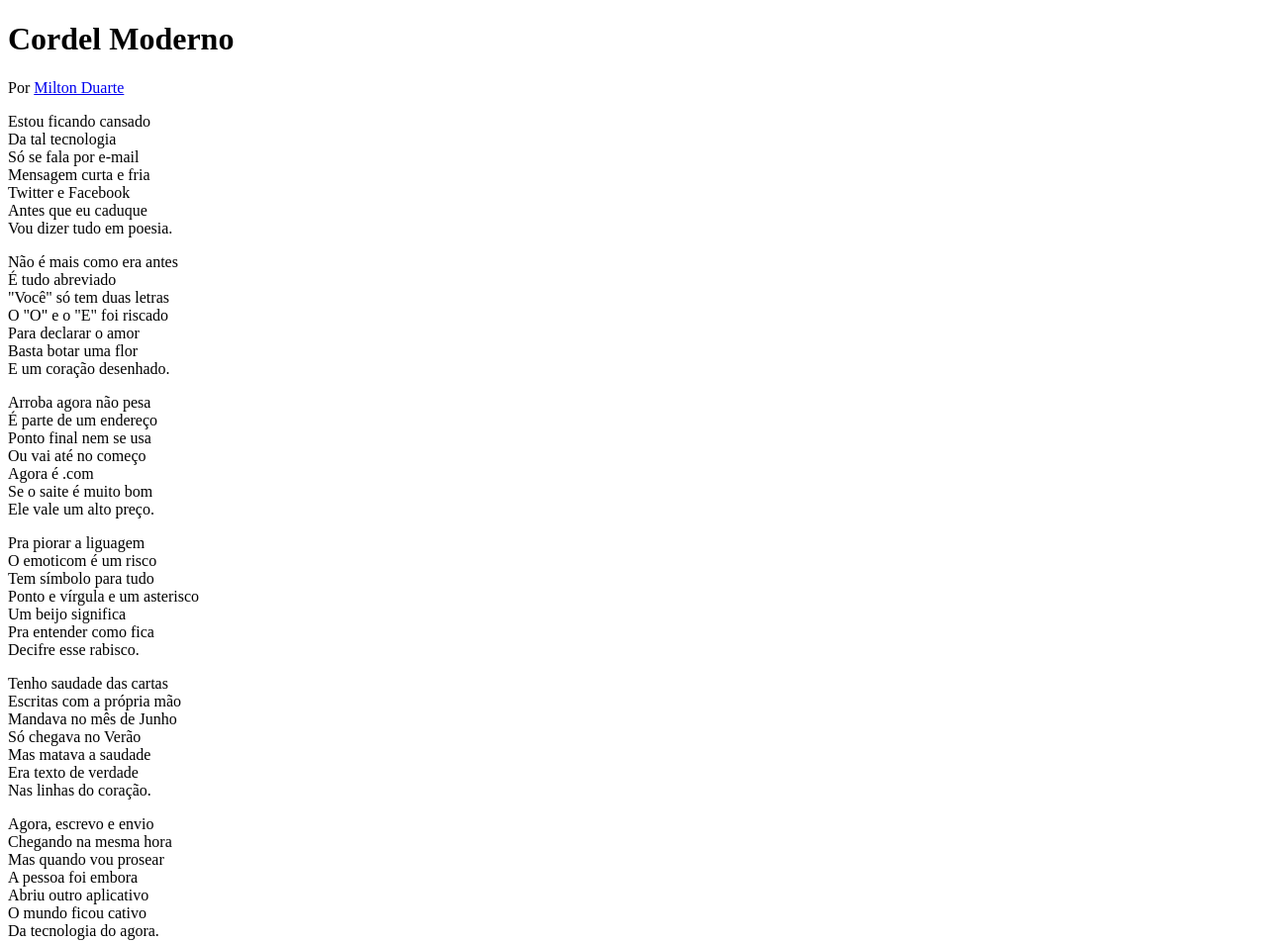
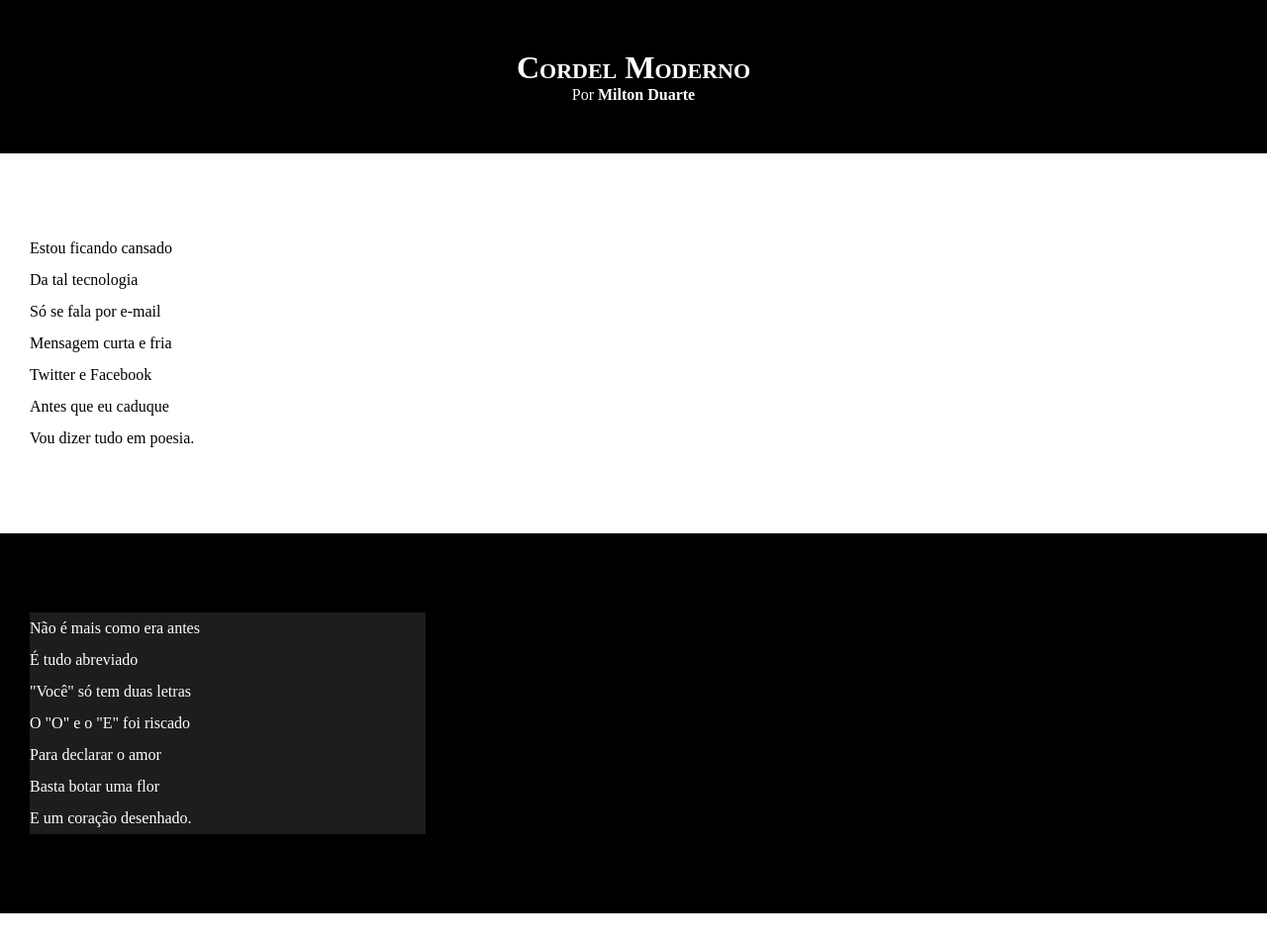
Before and after one commit to Ketleyoliveira123/html-css, a plain HTML site: page desafios/d012/index.html in a window 1280 px wide. Shown: the top 953 px of the page at 99% size. Drawn offline with Linux system fonts and the light colour scheme.

Commit message:
atualizei o css e os blocos

```diff
--- a/desafios/d012/index.html
+++ b/desafios/d012/index.html
@@ -15,7 +15,7 @@
 
         </header>
 
-    <section>
+    <section class="normal">
         <p>
             Estou ficando cansado <br>
             Da tal tecnologia <br>
@@ -27,7 +27,7 @@
         </p>
     </section>
 
-    <section>
+    <section class="imagem">
         <p>
             Não é mais como era antes <br>
             É tudo abreviado <br>
@@ -39,7 +39,7 @@
         </p>
     </section>
 
-    <section>
+    <section class="normal">
 
             <p>
                 Arroba agora não pesa <br>
@@ -63,7 +63,7 @@
 
     </section>
 
-    <section>
+    <section class="imagem">
         <p>
             Tenho saudade das cartas <br>
             Escritas com a própria mão <br>
@@ -75,7 +75,7 @@
         </p>
     </section>
 
-    <section>
+    <section class="normal">
         <p>
             Agora, escrevo e envio <br>
             Chegando na mesma hora <br>
--- a/desafios/d012/style.css
+++ b/desafios/d012/style.css
@@ -1 +1,67 @@
 @charset "UTF-8";
+
+* {
+    margin: 0px;
+    padding: 0px;
+}
+
+html, body {
+    min-height: 100vh;
+    background-color: darkgray;
+}
+
+header {
+    background-color: black;
+    color: white;
+    text-align: center;
+}
+
+header > h1 {
+    padding-top: 50px;
+    font-variant: small-caps;
+}
+
+header > p {
+    padding-bottom: 50px;
+}
+
+header a, footer a {
+    color: white;
+    text-decoration: none;
+    font-weight: bolder;
+}
+
+header a:hover, footer a:hover {
+    text-decoration: underline;
+}
+
+section {
+    padding-top: 10vh;
+    padding-bottom: 10vh;
+    line-height: 2em;
+    padding-left: 30px;
+
+}
+
+section.normal {
+    background-color: white;
+    color: black;
+}
+
+section.imagem {
+    background-color: black;
+    color: white;
+}
+
+section.imagem > p {
+    width: 400px;
+    background-color: rgba(117, 112, 112, 0.253);
+
+}
+
+footer {
+    background-color: black;
+    color: white;
+    text-align: center;
+    padding: 10px;
+}
```
